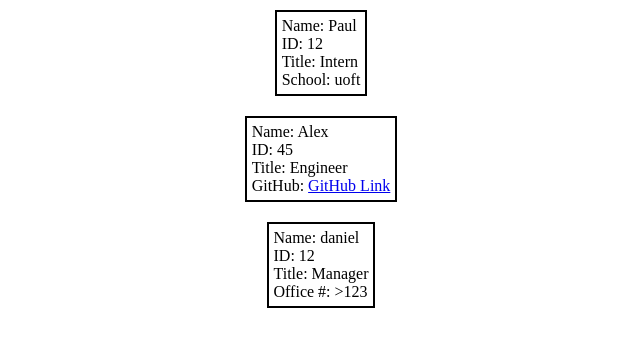
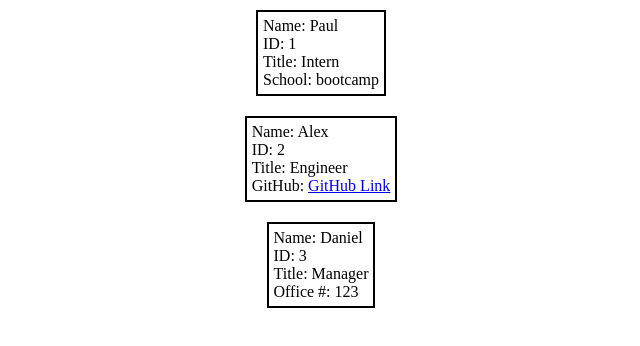
Before and after one commit to PaulB-H/teamProfileGenerator, a website: page newfile.html in a window 1280 px wide. Shown: the whole page, without its empty margins (319-959 px from the left). Drawn offline with Linux system fonts and the light colour scheme.

Commit message:
Adding gif showing working project

```diff
--- a/newfile.html
+++ b/newfile.html
@@ -30,23 +30,23 @@
 
             <div class="employeeCard">
                 <p>Name: Paul</p>
-                <p>ID: 12</p>
+                <p>ID: 1</p>
                 <p>Title: Intern</p>
-                <p>School: uoft</p>
+                <p>School: bootcamp</p>
             </div>
 
             <div class="employeeCard">
                 <p>Name: Alex</p>
-                <p>ID: 45</p>
+                <p>ID: 2</p>
                 <p>Title: Engineer</p>
-                <p>GitHub: <a href="www.github.com/dreissenzulu">GitHub Link</a></p>
+                <p>GitHub: <a href="www.github.com/DreissenZulu">GitHub Link</a></p>
             </div>
 
             <div class="employeeCard">
-                <p>Name: daniel</p>
-                <p>ID: 12</p>
+                <p>Name: Daniel</p>
+                <p>ID: 3</p>
                 <p>Title: Manager</p>
-                <p>Office #: >123</p>
+                <p>Office #: 123</p>
             </div>
 
             </div>
```
Also changed, not shown: teamProfileGenerator.gif (added).
